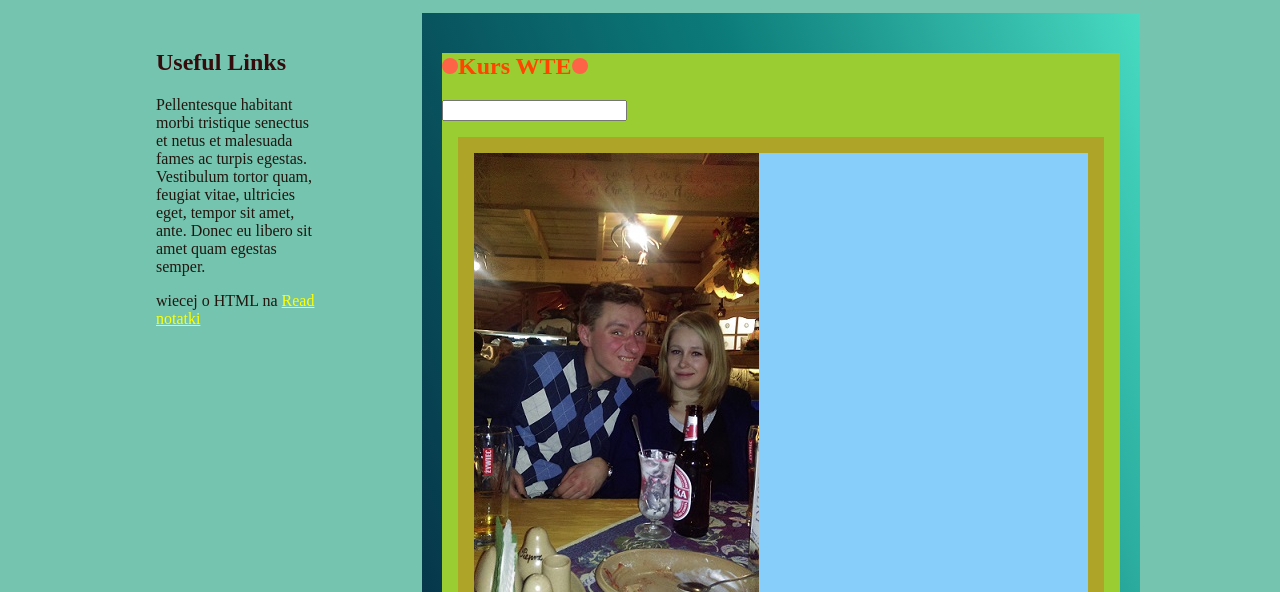
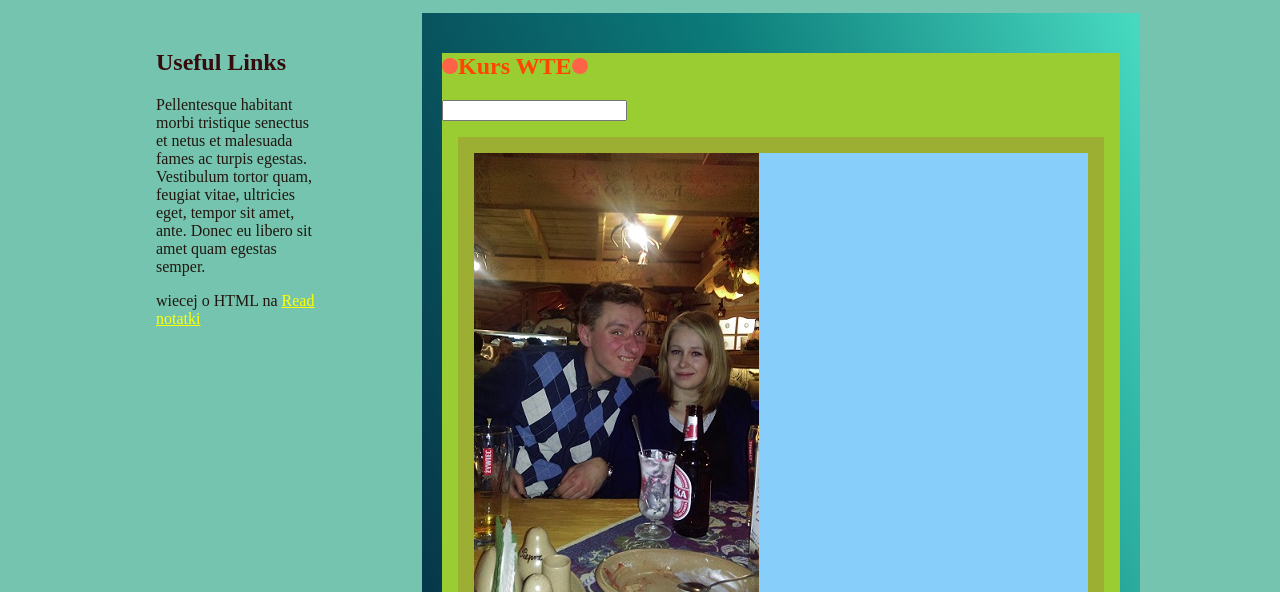
Before and after one commit to Magdalena-Lisicka/homepage-webpack, a website built with webpack: page src/pages/index.html in a window 1280 px wide. Shown: the part 208-800 px from the top of the page. Built offline with nearby package versions, Linux system fonts and the light colour scheme.

Commit message:
small changes to test commit

```diff
--- a/src/scss/main.scss
+++ b/src/scss/main.scss
@@ -30,7 +30,7 @@ a {
   max-width: 100%;
 }
 .article {
-  background-color: rgba(255, 0, 0, 0.2);
+  background-color: rgba(163, 56, 56, 0.2);
   padding: 16px;
   margin: 16px;
 }
```
